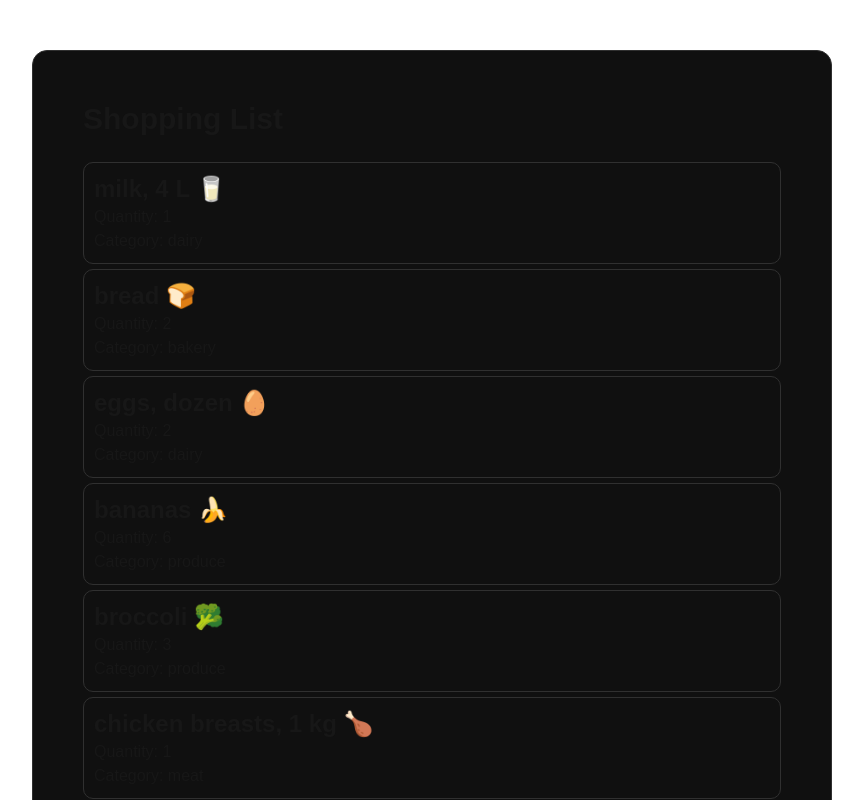
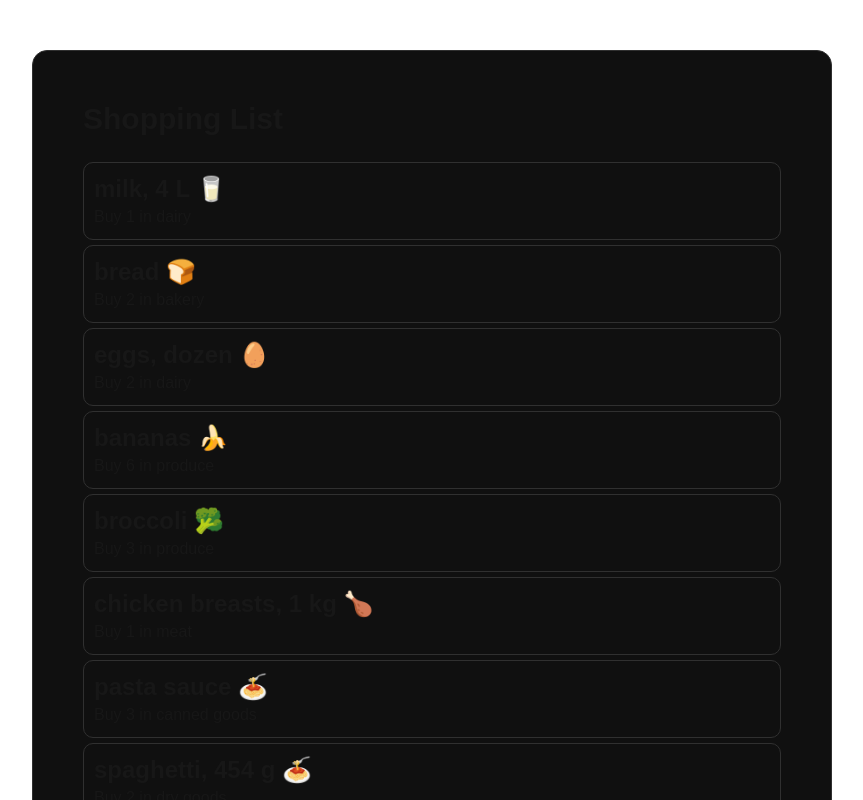
Before and after one commit to sgarcia97/cprg306-assignments, a Next.js app: page /week-3 in a window 1280 px wide. Shown: the top 800 px of the page, without its empty margins (208-1071 px from the left). Built offline with nearby package versions, Linux system fonts and the light colour scheme.

Commit message:
updated item rendering

```diff
--- a/app/week-3/item.js
+++ b/app/week-3/item.js
@@ -5,8 +5,7 @@ export default function Item({name, quantity, category}){
         <>
         <ul>
             <li className="text-2xl font-bold">{name}</li>
-            <li>Quantity: {quantity}</li>
-            <li>Category: {category}</li>
+            <li>Buy {quantity} in {category}</li>
         </ul>
         </>
     )
```
